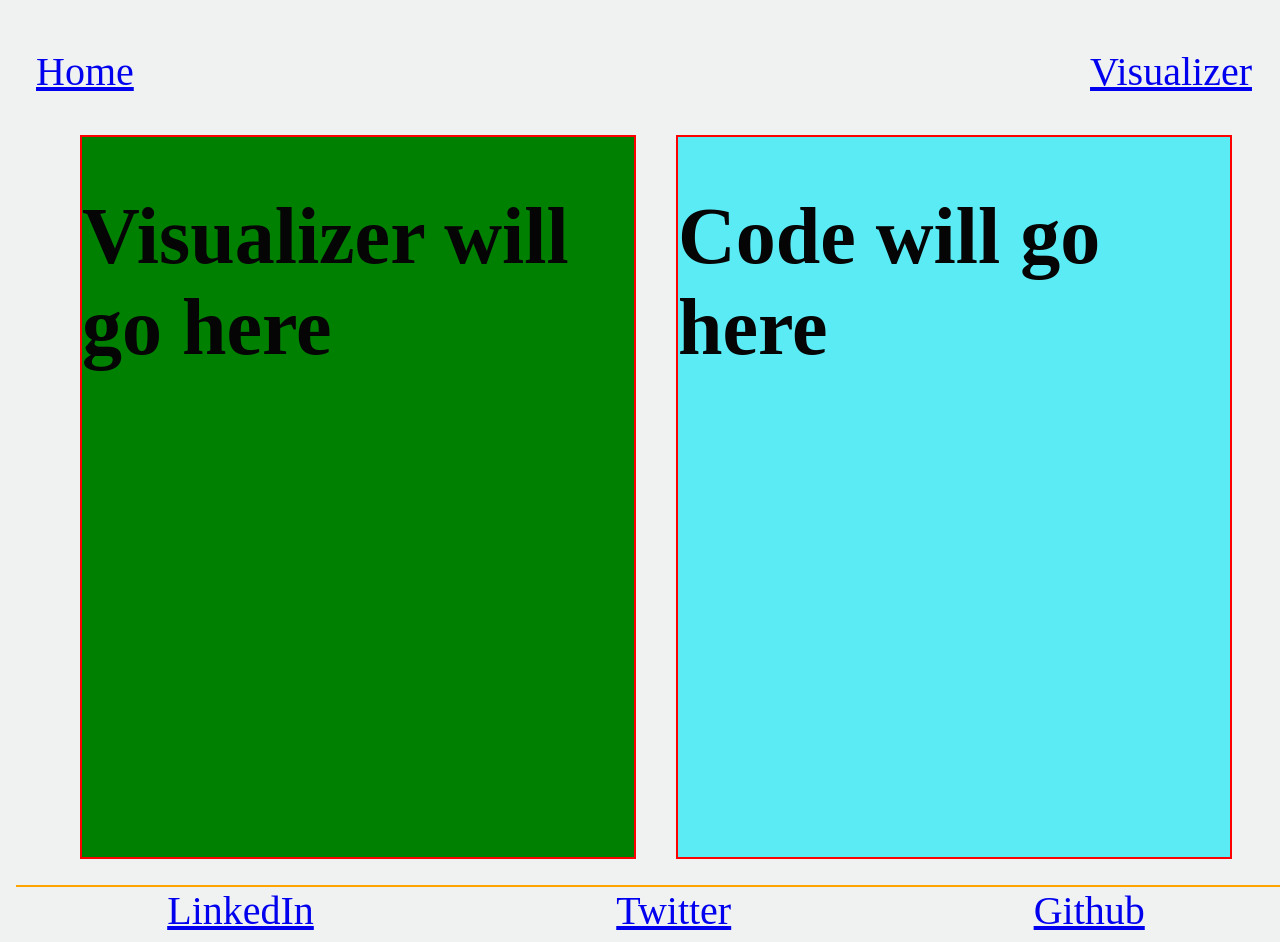
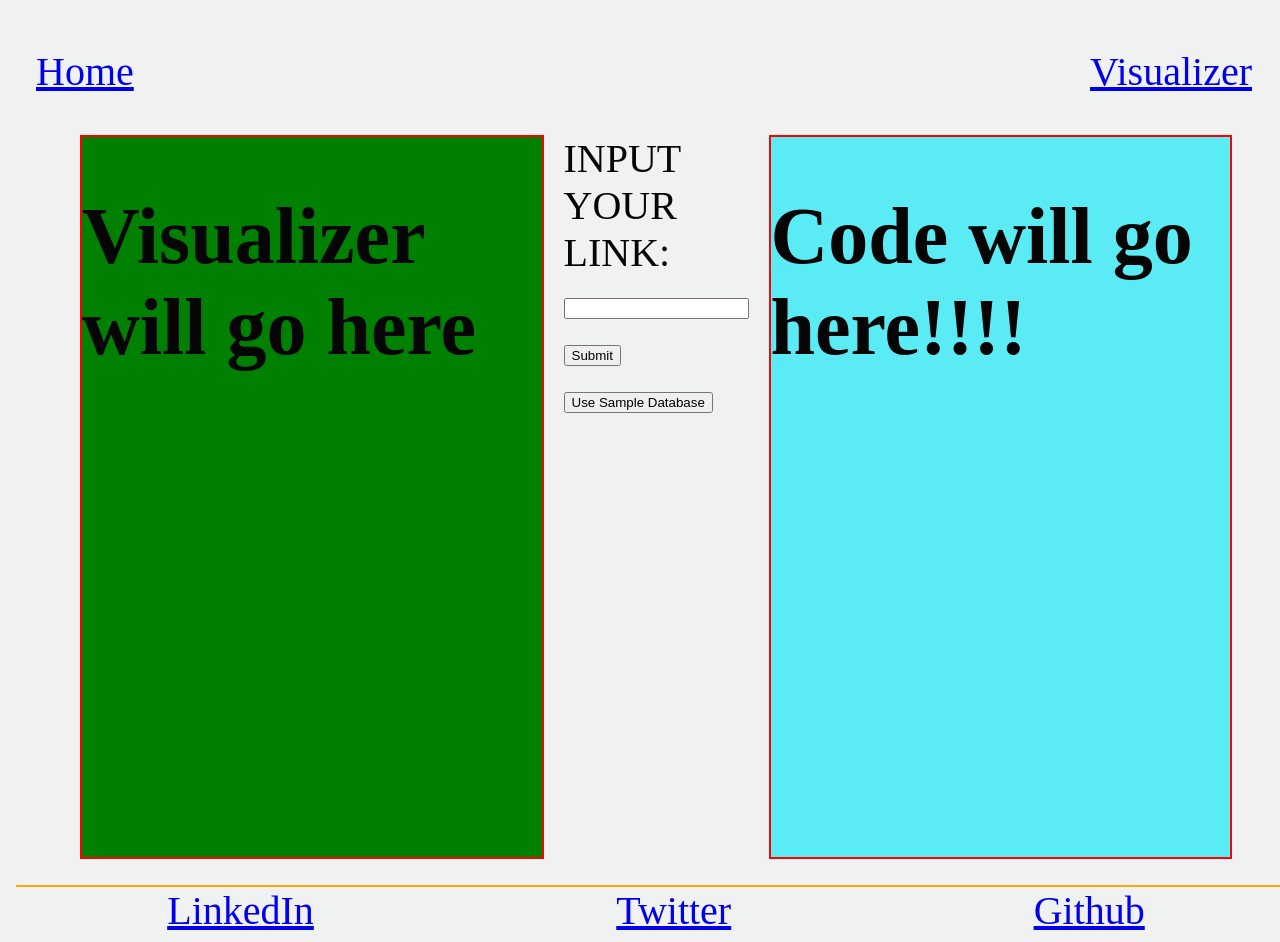
Before and after one commit to oslabs-beta/lexiQL, a React app: page /data in a window 1280 px wide. Built offline with nearby package versions, Linux system fonts and the light colour scheme.

Commit message:
fetch request works to retrieve data and update state, needs to be modified

```diff
--- a/client/components/URIForm.jsx
+++ b/client/components/URIForm.jsx
@@ -2,28 +2,29 @@ import React, { useContext } from 'react';
 import { VisualizerContext, CodeContext } from '../state/contexts';
 
 export default function URIForm() {
-  const { visualizerDispatch } = useContext(VisualizerContext);
+  // const { visualizerDispatch } = useContext(VisualizerContext);
   const { codeDispatch } = useContext(CodeContext);
 
-  const getData = () => {
+  const getData = (e) => {
+    e.preventDefault();
+
     fetch('/example-schema')
       .then((res) => res.json())
       .then((data) => {
-      visualizerDispatch({
-        type: 'SET_TABLE',
-        payload: data.allTables
-      });
+        // visualizerDispatch({
+        //   type: 'SET_TABLE',
+        //   payload: data,
+        // });
 
         codeDispatch({
           type: 'SET_CODE',
-        payload: {
-          schema: data.schema.types,
-          resolver: data.schema.resolvers,
-        }
+          payload:
+            // schema: data.schema.types,
+            // resolver: data.schema.resolvers,
+            { test: Object.keys(data) },
         });
       });
   };
-
 
   return (
     // <div>
@@ -35,12 +36,11 @@ export default function URIForm() {
     //   </div>
     <div id="uriForm">
       <form
-        onSubmit={(e) => {
-          e.preventDefault();
-          alert('user input DB');
-        }}
+      // onSubmit={(e) => {
+      //   e.preventDefault();
+      //   alert('user input DB');
+      // }}
       >
-
         <label htmlFor="link">INPUT YOUR LINK:</label>
         <br />
 
@@ -50,14 +50,10 @@ export default function URIForm() {
         <button className="URIbutton">Submit</button>
         <br />
 
-        <button
-          className="sampleDataButton"
-          onClick={getData}
-        >
+        <button type="button" className="sampleDataButton" onClick={getData}>
           Use Sample Database
         </button>
         <br />
-
       </form>
     </div>
   );
--- a/client/containers/codeContainer.jsx
+++ b/client/containers/codeContainer.jsx
@@ -1,9 +1,13 @@
-import React from 'react';
+import React, { useContext } from 'react';
+import { CodeContext } from '../state/contexts';
 
 export default function codeContainer() {
+  const { testCode } = useContext(CodeContext);
+  // console.log(testCode.test);
   return (
     <div className="codeContainer">
-      <h1>Code will go here</h1>
+      <h1>Code will go here!!!!</h1>
+      <p>{testCode.test}</p>
     </div>
   );
 }
--- a/client/pages/dataPage.jsx
+++ b/client/pages/dataPage.jsx
@@ -1,42 +1,26 @@
 import React, { useEffect, useState, useReducer } from 'react';
 import { VisualizerContext, CodeContext } from '../state/contexts';
 import {
-  initialVisualizerState, visualizerReducer,
-  initialCodeState, codeReducer
+  initialVisualizerState,
+  visualizerReducer,
+  initialCodeState,
+  codeReducer,
 } from '../state/reducers';
 
-// import PopupContainer from '../containers/popupContainer';
+import PopupContainer from '../containers/popupContainer';
 import Table from '../visualizer/Table.jsx';
 import VisualizerContainer from '../containers/visualizerContainer';
 import CodeContainer from '../containers/codeContainer';
 import Footer from '../containers/footer.jsx';
 
 export default function dataPage() {
-  // const { visualizerDispatch } = useContext(VisualizerContext);
-  // const { codeDispatch } = useContext(CodeContext);
-
-  // const getData = () => {
-  //   fetch('/example-schema')
-  //   .then((res) => res.json())
-  //   .then((data) => {
-  //     visualizerDispatch({
-  //       type: 'SET_TABLE',
-  //       payload: data.allTables
-  //     });
-
-  //     codeDispatch({
-  //       type: '',
-  //       payload: {
-
-  //       }
-  //     });
-  //   });
-  // };
+  // unclear if we should set the second argument in useReducer as an empty array or to an initial state or 'initialCodeState' as in reducers.js
+  const [testCode, codeDispatch] = useReducer(codeReducer, initialCodeState);
 
   return (
     <div className="dataPage">
       {/* {arrComponents} */}
-      {/* <PopupContainer /> */}
+
       <div className="graphicalContainer">
         {/* <VisualizerContext.Provider
         value={{
@@ -51,17 +35,16 @@ export default function dataPage() {
           codeState,
           codeDispatch
         }}> */}
+        <CodeContext.Provider value={{ testCode, codeDispatch }}>
+          <PopupContainer />
           <CodeContainer />
+        </CodeContext.Provider>
         {/* </CodeContext.Provider> */}
-
       </div>
       <Footer />
     </div>
   );
 }
-
-
-
 
 /*
   const [ state, setState ] = useState([]);
--- a/client/state/reducers.js
+++ b/client/state/reducers.js
@@ -9,7 +9,7 @@ export const visualizerReducer = (state, action) => {
       return {
         ...state,
         allTables: action.payload,
-    }
+      };
     // case 'UPDATE_TABLE':
     //   return {
     //     ...state,
@@ -19,8 +19,9 @@ export const visualizerReducer = (state, action) => {
 
 // Code display on app page
 export const initialCodeState = {
-  schema: '',
-  resolver: '',
+  // schema: '',
+  // resolver: '',
+  test: '',
 };
 
 export const codeReducer = (state, action) => {
@@ -28,9 +29,10 @@ export const codeReducer = (state, action) => {
     case 'SET_CODE':
       return {
         ...state,
-      schema: action.payload.schema,
-      resolver: action.payload.resolver,
-    }
+        // schema: action.payload.schema,
+        // resolver: action.payload.resolver,
+        test: action.payload.test,
+      };
 
     // case 'TEAM_LOAD':
     //   return {
```
Lines whose indentation alone changed are shown as unchanged.
